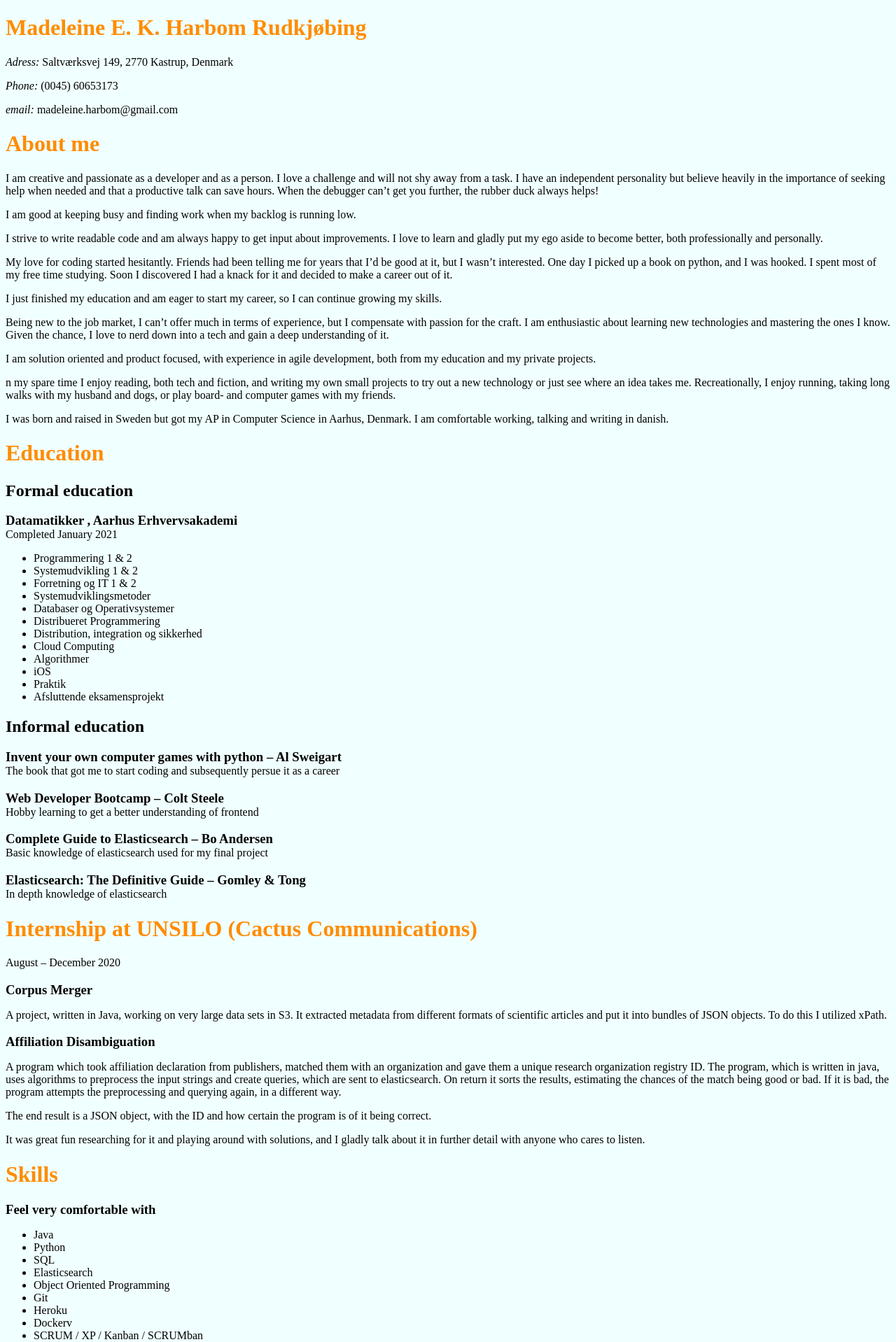
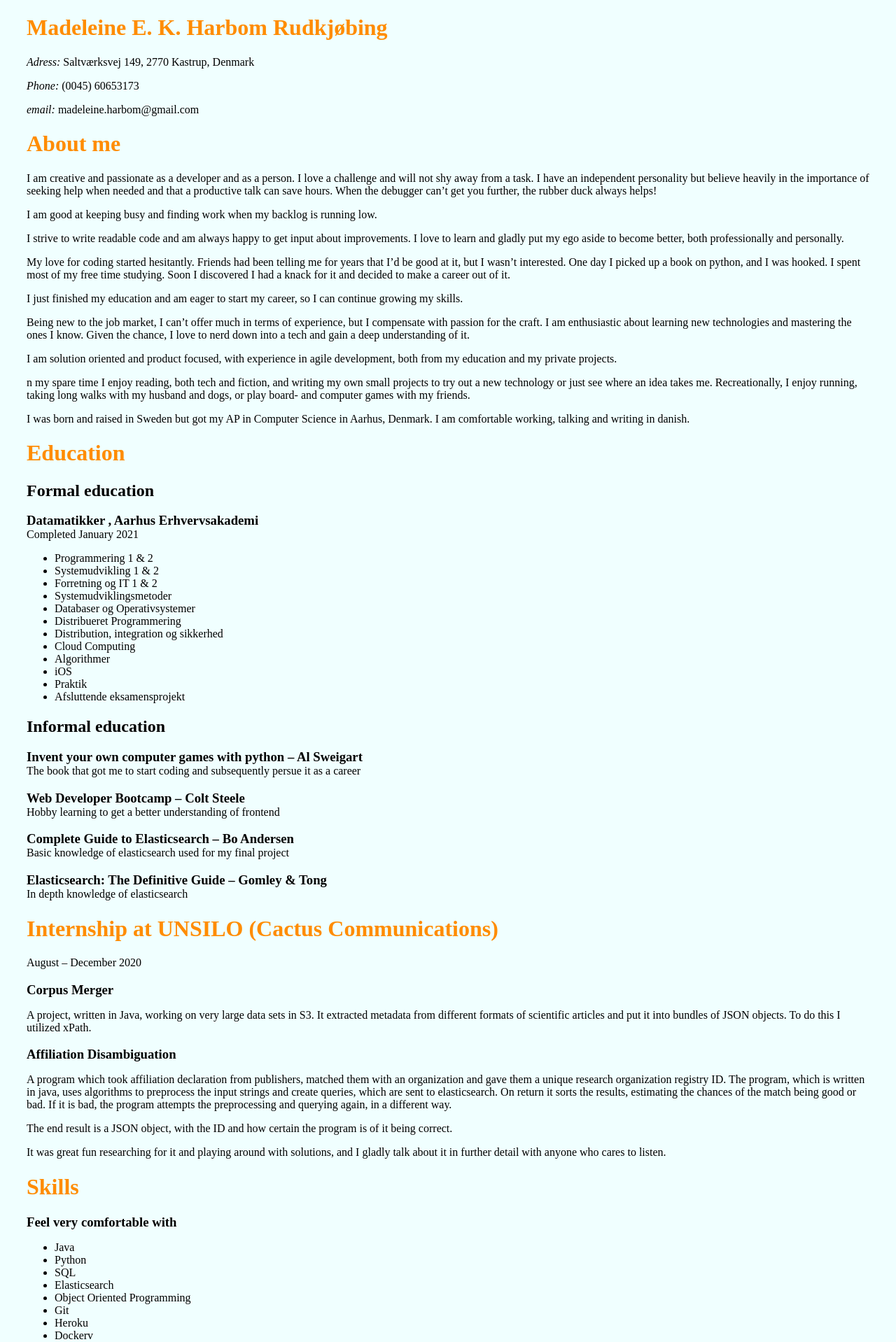
Before and after one commit to MadeleineHarbom/doodles, a Django app: page /CV/ in a window 1280 px wide. Shown: the top 1918 px of the page at 70% size. Run offline with Django 3.2, Linux system fonts and the light colour scheme.

Commit message:
Padding for CV

```diff
--- a/ykcd/static/CV.css
+++ b/ykcd/static/CV.css
@@ -1,6 +1,8 @@
 
 body {
     background-color: azure;
+    padding-right: 30px;
+    padding-left: 30px;
 }
 
 h1 {
```
